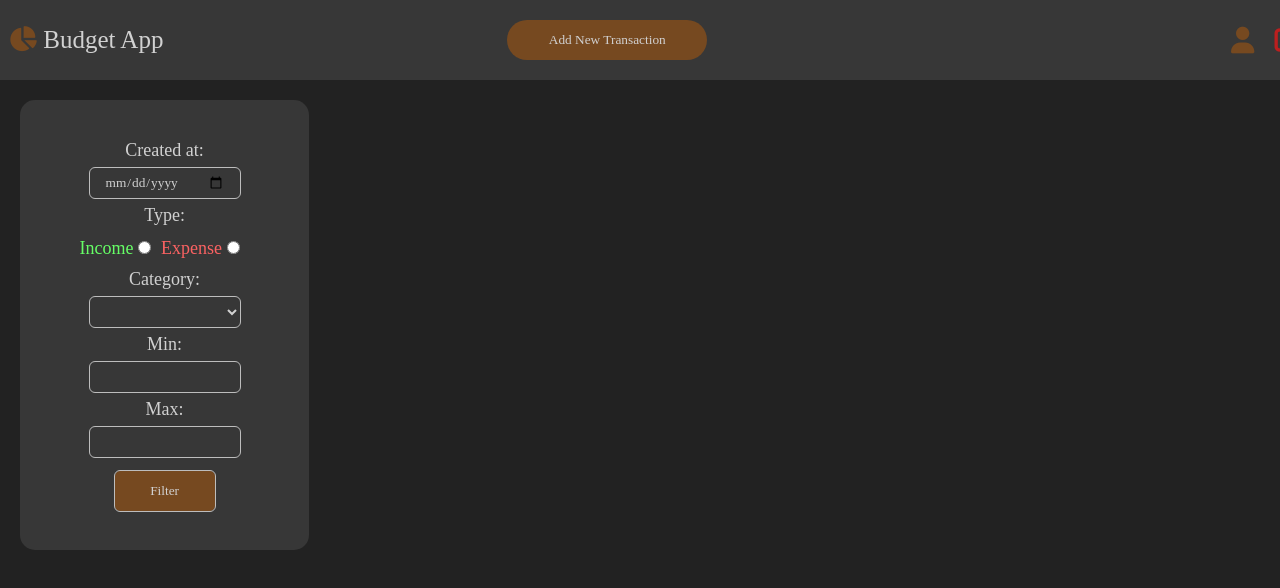
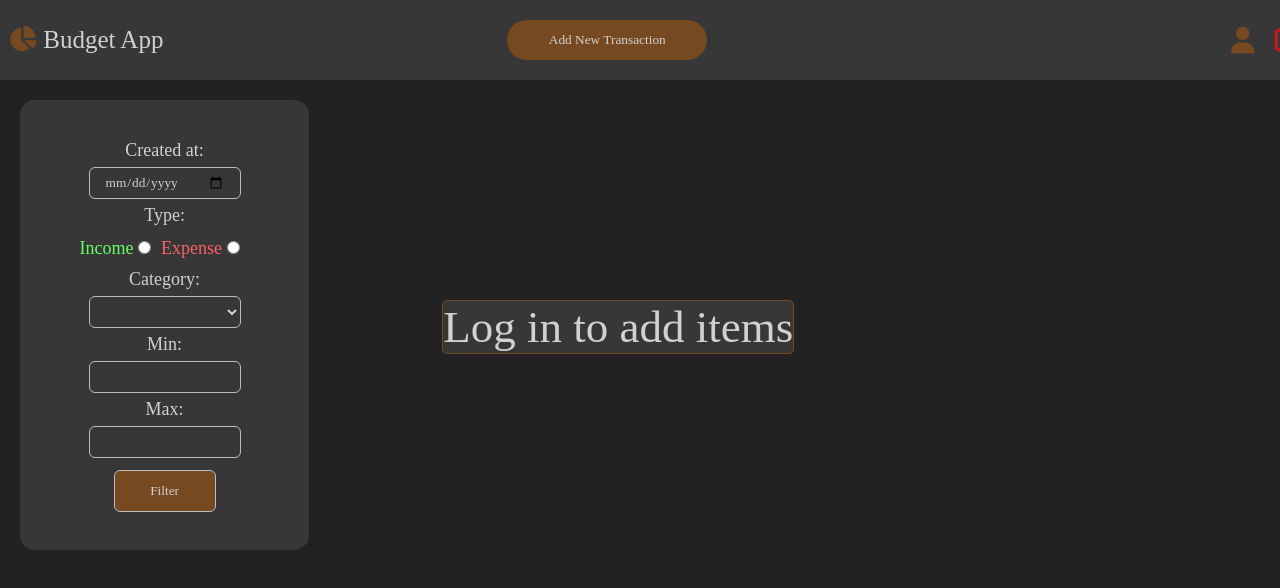
Before and after one commit to GemazZz/Budget-App-REACTOnly, a React (Create React App) app: page / in a window 1280 px wide. Shown: the top 588 px of the page. Built offline with nearby package versions, Linux system fonts and the light colour scheme.

Commit message:
Small Update

```diff
--- a/src/components/header.jsx
+++ b/src/components/header.jsx
@@ -1,18 +1,31 @@
 import { StyledHeaderDiv, StyledAddNewTransaction, StyledBudgetApp, StyledSignIn, StyledI } from "./styles/headerStyle";
-import { Link } from "react-router-dom";
+import { Link, useNavigate } from "react-router-dom";
 
 const Header = () => {
+  const navigate = useNavigate();
   const logOut = () => {
-    localStorage.removeItem("id");
+    if (!JSON.parse(localStorage.getItem("id"))) {
+      return;
+    } else {
+      localStorage.removeItem("id");
+      navigate("/signin");
+    }
+  };
+  const logInCheck = () => {
+    if (!JSON.parse(localStorage.getItem("id"))) {
+      alert("Log in First");
+      navigate("/signin");
+      return;
+    } else {
+      navigate("/addtransaction");
+    }
   };
   return (
     <StyledHeaderDiv>
       <StyledBudgetApp>
         <i className="fa-solid fa-chart-pie" style={{ color: "#764920" }}></i> Budget App
       </StyledBudgetApp>
-      <Link to={"/addtransaction"}>
-        <StyledAddNewTransaction>Add New Transaction</StyledAddNewTransaction>
-      </Link>
+      <StyledAddNewTransaction onClick={() => logInCheck()}>Add New Transaction</StyledAddNewTransaction>
       <StyledSignIn>
         <Link to={"/signin"}>
           <StyledI className="fa-solid fa-user fa-2xl" style={{ color: "#764920" }} />
--- a/src/components/printData.jsx
+++ b/src/components/printData.jsx
@@ -1,3 +1,4 @@
+import { useState } from "react";
 import {
   StyledPrintDataDiv,
   StyledPrintDltBtn,
@@ -5,14 +6,16 @@ import {
   StyledColoredP,
   StyledDataP,
   StyledContentDiv,
+  StyledCommandDiv,
 } from "./styles/printdataStyle";
-import { useState } from "react";
 
 const PrintData = () => {
   if (!localStorage.getItem("expenses")) {
     localStorage.setItem("expenses", JSON.stringify([]));
   }
   const currentUserId = JSON.parse(localStorage.getItem("id"));
+  console.log(currentUserId);
+
   const data = localStorage.getItem("expenses");
   const [parseData, setParseData] = useState(JSON.parse(data));
 
@@ -22,9 +25,12 @@ const PrintData = () => {
     localStorage.setItem("expenses", JSON.stringify(updatedData));
     setParseData(updatedData);
   };
+  console.log(printParseDate);
 
   return (
     <StyledContentDiv>
+      {!currentUserId && <StyledCommandDiv>Log in to add items</StyledCommandDiv>}
+      {currentUserId && printParseDate.length === 0 && <StyledCommandDiv>No previous transactions</StyledCommandDiv>}
       {printParseDate.map((exp) => (
         <StyledPrintDataDiv key={exp.id} value={exp.type}>
           <StyledDataP>Created at: {exp.date}</StyledDataP>
--- a/src/components/styles/printdataStyle.js
+++ b/src/components/styles/printdataStyle.js
@@ -2,6 +2,7 @@ import { styled } from "styled-components";
 
 export const StyledPrintDataDiv = styled.div`
   height: 120px;
+  width: 699.7px;
   position: relative;
   display: flex;
   flex-direction: column;
@@ -54,6 +55,20 @@ export const StyledPrintEditBtn = styled.button`
 
 export const StyledContentDiv = styled.div`
   margin-top: 20px;
+  display: flex;
+  flex-direction: column;
+  align-items: center;
   flex: 2;
   height: min(400px);
 `;
+
+export const StyledCommandDiv = styled.div`
+  position: relative;
+  margin-top: 200px;
+  border: 1.5px ridge #764920;
+  background-color: #373737;
+  border-radius: 5px;
+  font-family: "Times New Roman", Times, serif;
+  font-size: 45px;
+  color: #d1d1d1;
+`;
--- a/src/pages/signup.jsx
+++ b/src/pages/signup.jsx
@@ -12,7 +12,9 @@ import {
   StyledLinkSpan,
 } from "../components/styles/signStyle";
 import { Link, useNavigate } from "react-router-dom";
-
+if (!localStorage.getItem("users")) {
+  localStorage.setItem("users", JSON.stringify([]));
+}
 const SignUp = () => {
   const [email, setEmail] = useState("");
   const [password, setPassword] = useState("");
@@ -25,7 +27,19 @@ const SignUp = () => {
   };
   const uploadUser = () => {
     if (!email || !password) {
-      alert("Please fill out the form completely");
+      alert("Please fill the form completely");
+      return;
+    }
+    if (!email.includes("@")) {
+      alert("Email is NOT valid. (does NOT contain '@')");
+      return;
+    }
+    if (password.length < 6) {
+      alert("Password is NOT valid. (Use at least 6 character)");
+      return;
+    }
+    if (password.length > 20) {
+      alert("Password is NOT valid. (Use no more than 20 character)");
       return;
     }
     const existData = localStorage.getItem("users");
```
